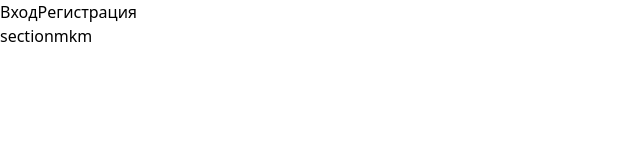
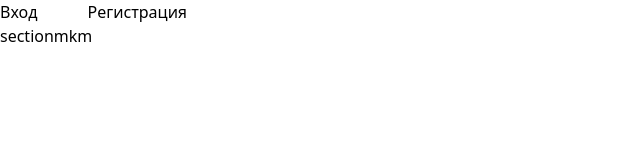
Before and after one commit to EmirlanDev/platform_student-space, a Next.js app: page / in a window 1280 px wide. Shown: the top 160 px of the page, without its empty margins (0-640 px from the left). Built offline with nearby package versions, Linux system fonts and the light colour scheme.

Commit message:
edit main page

```diff
--- a/src/app/(home)/page.tsx
+++ b/src/app/(home)/page.tsx
@@ -5,8 +5,10 @@ import Link from "next/link";
 export default function Home() {
   return (
     <div>
-      <Link href="/login">Вход</Link>
-      <Link href="/login">Регистрация</Link>
+      <div className="flex gap-[50px]">
+        <Link href="/login">Вход</Link>
+        <Link href="/register">Регистрация</Link>
+      </div>
       <Section />
     </div>
   );
```
